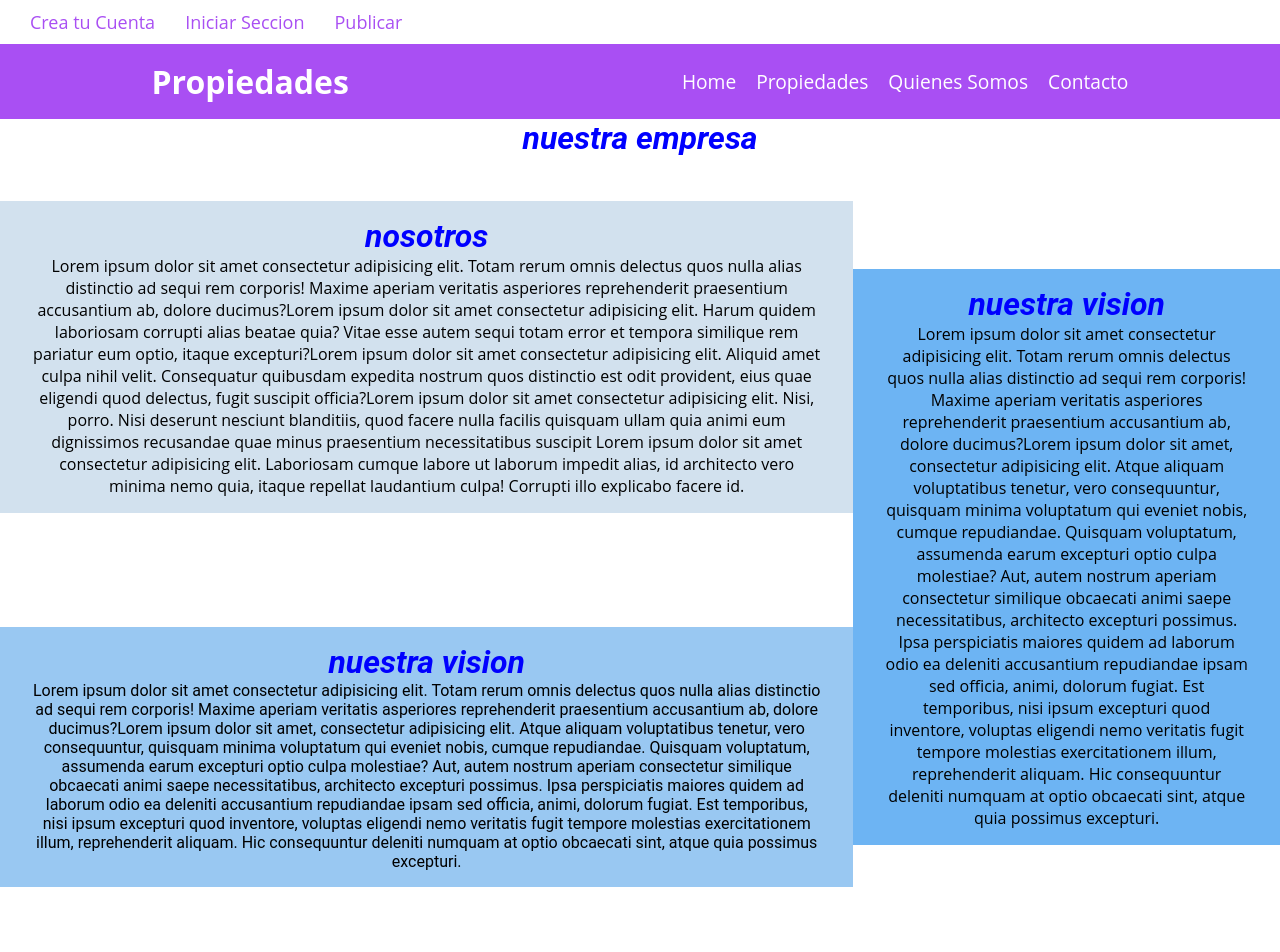
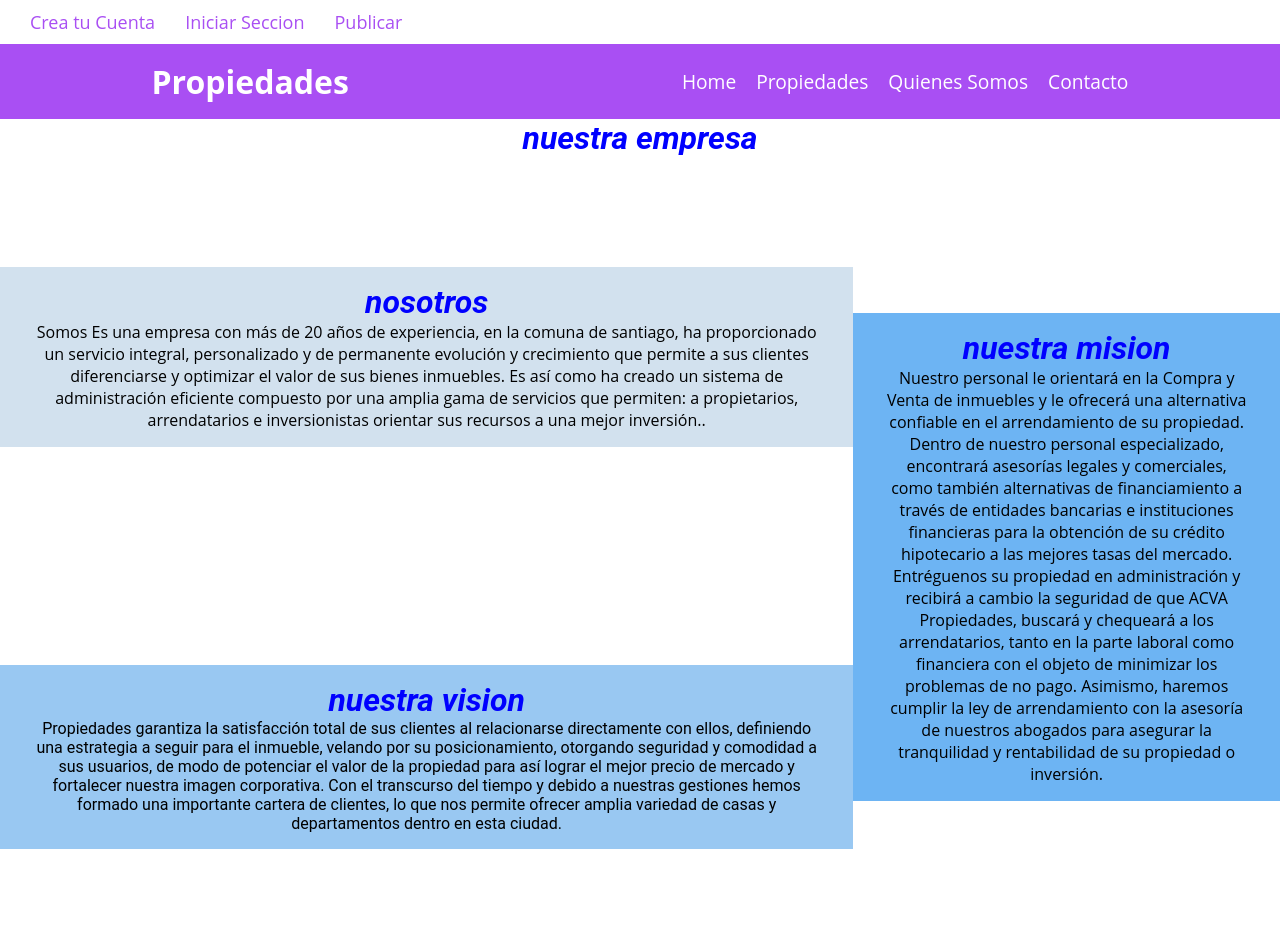
Before and after one commit to jony3483/2trabajo, a website: page pages/quienessomos.html in a window 1280 px wide. Shown: the top 952 px of the page. Drawn offline with Linux system fonts and the light colour scheme.

Commit message:
eliminacion de nodemodules en git, actualizacion de lorem,meta de seo

```diff
--- a/pages/quienessomos.html
+++ b/pages/quienessomos.html
@@ -3,8 +3,12 @@
 <head>
     <meta charset="UTF-8">
     <meta name="viewport" content="width=device-width, initial-scale=1.0">
+    <meta name="description" content="empresa con experiencia en venta y arriendo de Casas, departamentos,oficinas,bodegas en todo chile">
+    <meta name="keywords" content="venta de casas, arriendo,asesores,venta de departamentos,ofina,bodega,en todo chile">
+    <meta name="autor" content="jonathan pina">
+    <meta name="copyright" content="propiedades">
     <link rel="stylesheet" href="../css/style.css">
-    <title>quienes somos</title>
+    <title>quienes somos-propiedades</title>
 </head>
 <body>
         <header>
@@ -33,19 +37,16 @@
         <section class="grid">
             <div class="nosotros">
                 <h2>nosotros</h2>
-                <p>Lorem ipsum dolor sit amet consectetur adipisicing elit. Totam rerum omnis delectus quos nulla alias distinctio ad sequi rem corporis! Maxime aperiam veritatis asperiores reprehenderit praesentium accusantium ab, dolore ducimus?Lorem ipsum dolor sit amet consectetur adipisicing elit. Harum quidem laboriosam corrupti alias beatae quia? Vitae esse autem sequi totam error et tempora similique rem pariatur eum optio, itaque excepturi?Lorem ipsum dolor sit amet consectetur adipisicing elit. Aliquid amet culpa nihil velit. Consequatur quibusdam expedita nostrum quos distinctio est odit provident, eius quae eligendi quod delectus, fugit suscipit officia?Lorem ipsum dolor sit amet consectetur adipisicing elit. Nisi, porro. Nisi deserunt nesciunt blanditiis, quod facere nulla facilis quisquam ullam quia animi eum dignissimos recusandae quae minus praesentium necessitatibus suscipit Lorem ipsum dolor sit amet consectetur adipisicing elit. Laboriosam cumque labore ut laborum impedit alias, id architecto vero minima nemo quia, itaque repellat laudantium culpa! Corrupti illo explicabo facere id.</p>
+                <p>Somos Es una empresa con más de 20 años de experiencia, en la comuna de santiago, ha proporcionado un servicio integral, personalizado y de permanente evolución y crecimiento que permite a sus clientes diferenciarse y optimizar el valor de sus bienes inmuebles. Es así como ha creado un sistema de administración eficiente compuesto por una amplia gama de servicios que permiten: a propietarios, arrendatarios e inversionistas orientar sus recursos a una mejor inversión..</p>
             </div>
             <div class="vision">
                 <h2>nuestra vision</h2>
-                <p>Lorem ipsum dolor sit amet consectetur adipisicing elit. Totam rerum omnis delectus quos nulla alias distinctio ad sequi rem corporis! Maxime aperiam veritatis asperiores reprehenderit praesentium accusantium ab, dolore ducimus?Lorem ipsum dolor sit amet, consectetur adipisicing elit. Atque aliquam voluptatibus tenetur, vero consequuntur, quisquam minima voluptatum qui eveniet nobis, cumque repudiandae. Quisquam voluptatum, assumenda earum excepturi optio culpa molestiae?
-                Aut, autem nostrum aperiam consectetur similique obcaecati animi saepe necessitatibus, architecto excepturi possimus. Ipsa perspiciatis maiores quidem ad laborum odio ea deleniti accusantium repudiandae ipsam sed officia, animi, dolorum fugiat.
-                Est temporibus, nisi ipsum excepturi quod inventore, voluptas eligendi nemo veritatis fugit tempore molestias exercitationem illum, reprehenderit aliquam. Hic consequuntur deleniti numquam at optio obcaecati sint, atque quia possimus excepturi.</p>
+                <p>Propiedades garantiza la satisfacción total de sus clientes al relacionarse directamente con ellos, definiendo una estrategia a seguir para el inmueble, velando por su posicionamiento, otorgando seguridad y comodidad a sus usuarios, de modo de potenciar el valor de la propiedad para así lograr el mejor precio de mercado y fortalecer nuestra imagen corporativa.
+                Con el transcurso del tiempo y debido a nuestras gestiones hemos formado una importante cartera de clientes, lo que nos permite ofrecer amplia variedad de casas y departamentos dentro en esta ciudad.</p>
             </div>
             <div class="mision">
-                <h2>nuestra vision</h2>
-                <p>Lorem ipsum dolor sit amet consectetur adipisicing elit. Totam rerum omnis delectus quos nulla alias distinctio ad sequi rem corporis! Maxime aperiam veritatis asperiores reprehenderit praesentium accusantium ab, dolore ducimus?Lorem ipsum dolor sit amet, consectetur adipisicing elit. Atque aliquam voluptatibus tenetur, vero consequuntur, quisquam minima voluptatum qui eveniet nobis, cumque repudiandae. Quisquam voluptatum, assumenda earum excepturi optio culpa molestiae?
-                Aut, autem nostrum aperiam consectetur similique obcaecati animi saepe necessitatibus, architecto excepturi possimus. Ipsa perspiciatis maiores quidem ad laborum odio ea deleniti accusantium repudiandae ipsam sed officia, animi, dolorum fugiat.
-                Est temporibus, nisi ipsum excepturi quod inventore, voluptas eligendi nemo veritatis fugit tempore molestias exercitationem illum, reprehenderit aliquam. Hic consequuntur deleniti numquam at optio obcaecati sint, atque quia possimus excepturi.</p>
+                <h2>nuestra mision</h2>
+                <p>Nuestro personal le orientará en la Compra y Venta de inmuebles y le ofrecerá una alternativa confiable en el arrendamiento de su propiedad. Dentro de nuestro personal especializado, encontrará asesorías legales y comerciales, como también alternativas de financiamiento a través de entidades bancarias e instituciones financieras para la obtención de su crédito hipotecario a las mejores tasas del mercado. Entréguenos su propiedad en administración y recibirá a cambio la seguridad de que ACVA Propiedades, buscará y chequeará a los arrendatarios, tanto en la parte laboral como financiera con el objeto de minimizar los problemas de no pago. Asimismo, haremos cumplir la ley de arrendamiento con la asesoría de nuestros abogados para asegurar la tranquilidad y rentabilidad de su propiedad o inversión.</p>
             </div>
         </section>
     </main>
```
Also changed, not shown: index.html (+5 -1 lines), pages/contacto.html (+5 -1 lines), pages/propiedades.html (+5 -1 lines), pages/publicar.html (+5 -1 lines).
